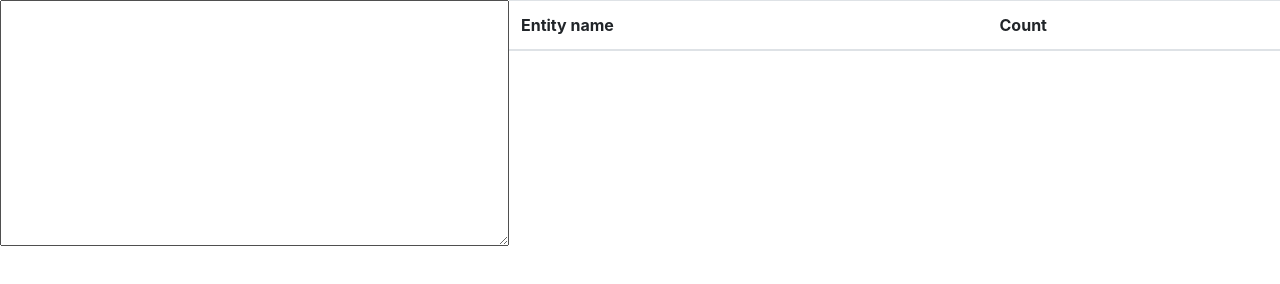
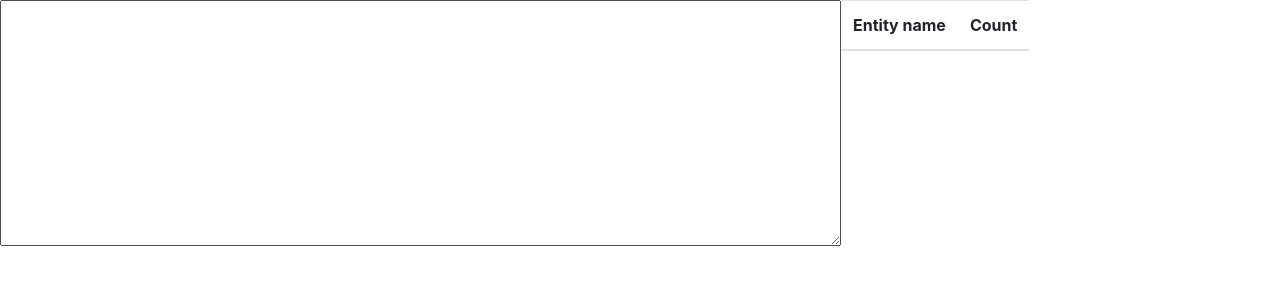
Before and after one commit to JocyW/factorio-show-blueprint, a plain HTML site: page index.html in a window 1280 px wide. Drawn offline with nearby package versions, Linux system fonts and the light colour scheme.

Commit message:
(fix): layout for deployed

```diff
--- a/index.html
+++ b/index.html
@@ -3,13 +3,15 @@
 <head>
     <meta charset="UTF-8">
     <title>Factorio show blueprint contents</title>
-    <link rel="stylesheet" href="https://stackpath.bootstrapcdn.com/bootstrap/4.4.1/css/bootstrap.min.css" integrity="sha384-Vkoo8x4CGsO3+Hhxv8T/Q5PaXtkKtu6ug5TOeNV6gBiFeWPGFN9MuhOf23Q9Ifjh" crossorigin="anonymous">
+    <link rel="stylesheet" href="https://stackpath.bootstrapcdn.com/bootstrap/4.4.1/css/bootstrap.min.css"
+          integrity="sha384-Vkoo8x4CGsO3+Hhxv8T/Q5PaXtkKtu6ug5TOeNV6gBiFeWPGFN9MuhOf23Q9Ifjh" crossorigin="anonymous">
 
 </head>
 <body>
 
 <div style="display: flex;">
     <textarea name="in" id="in" cols="80" rows="10" onChange="calc(this)"></textarea>
+    <div>
         <table class="table table-striped">
             <thead>
             <tr>
@@ -22,27 +24,28 @@
             </tbody>
         </table>
     </div>
+</div>
 <script src="https://cdnjs.cloudflare.com/ajax/libs/pako/1.0.10/pako.min.js"></script>
 <script>
     function calc(target) {
         const string = target.value;
         const removedFirst = string.slice(1);
 
-        const inflated = pako.inflate(atob(removedFirst),{ to: 'string' })
+        const inflated = pako.inflate(atob(removedFirst), {to: 'string'})
 
         const bp = JSON.parse(inflated);
 
         const items = {};
-        for(let entity of bp.blueprint.entities){
-            if(items[entity.name]){
+        for (let entity of bp.blueprint.entities) {
+            if (items[entity.name]) {
                 items[entity.name] += 1;
-            }else{
+            } else {
                 items[entity.name] = 1;
             }
         }
 
         let outstring = ''
-        for(let [name,amount] of Object.entries(items)){
+        for (let [name, amount] of Object.entries(items)) {
             outstring += `<tr><td>${name}</td><td>${amount}</td></tr>`
         }
         document.querySelector('#out').innerHTML = outstring;
```
Lines whose indentation alone changed are shown as unchanged.
